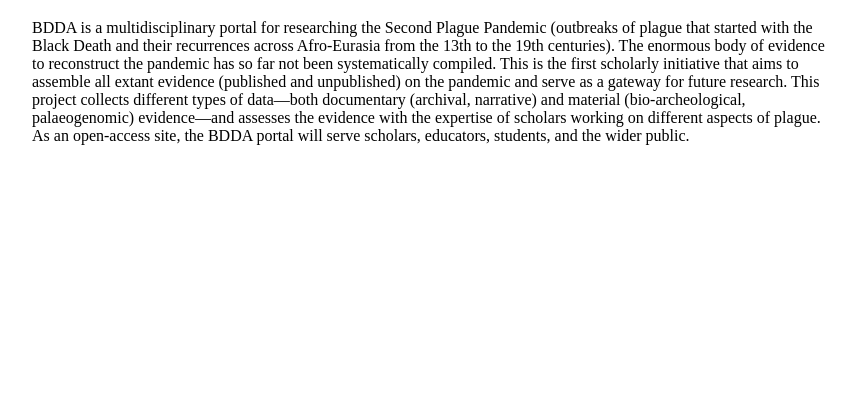
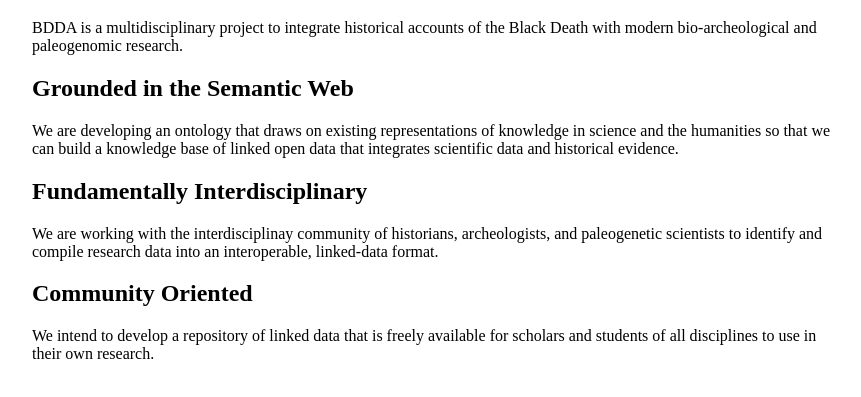
Before and after one commit to blackdeathdigitalarchive/blackdeathdigitalarchive.github.io, a Gatsby site: page / in a window 1280 px wide. Shown: the part 229-626 px from the top of the page, without its empty margins (208-1069 px from the left). Built offline with nearby package versions, Linux system fonts and the light colour scheme; Gatsby itself is replaced by a stand-in of ours.

Commit message:
Edits to home page text

```diff
--- a/src/pages/index.js
+++ b/src/pages/index.js
@@ -4,7 +4,16 @@
 const IndexPage = () => {
     return (
 	<Layout pageTitle="Black Death Digital Archive">
-	    <p>BDDA is a multidisciplinary portal for researching the Second Plague Pandemic (outbreaks of plague that started with the Black Death and their recurrences across Afro-Eurasia from the 13th to the 19th centuries). The enormous body of evidence to reconstruct the pandemic has so far not been systematically compiled. This is the first scholarly initiative that aims to assemble all extant evidence (published and unpublished) on the pandemic and serve as a gateway for future research. This project collects different types of data—both documentary (archival, narrative) and material (bio-archeological, palaeogenomic) evidence—and assesses the evidence with the expertise of scholars working on different aspects of plague. As an open-access site, the BDDA portal will serve scholars, educators, students, and the wider public.</p>
+	    <p>BDDA is a multidisciplinary project to integrate historical accounts of the Black Death with modern bio-archeological and paleogenomic research.</p>
+
+	    <h2>Grounded in the Semantic Web</h2>
+	    <p>We are developing an ontology that draws on existing representations of knowledge in science and the humanities so that we can build a knowledge base of linked open data that integrates scientific data and historical evidence.</p>
+
+	    <h2>Fundamentally Interdisciplinary</h2>
+	    <p>We are working with the interdisciplinay community of historians, archeologists, and paleogenetic scientists to identify and compile research data into an interoperable, linked-data format.</p>
+
+	    <h2>Community Oriented</h2>
+	    <p>We intend to develop a repository of linked data that is freely available for scholars and students of all disciplines to use in their own research.</p>
 	</Layout>
 )}
 
```
